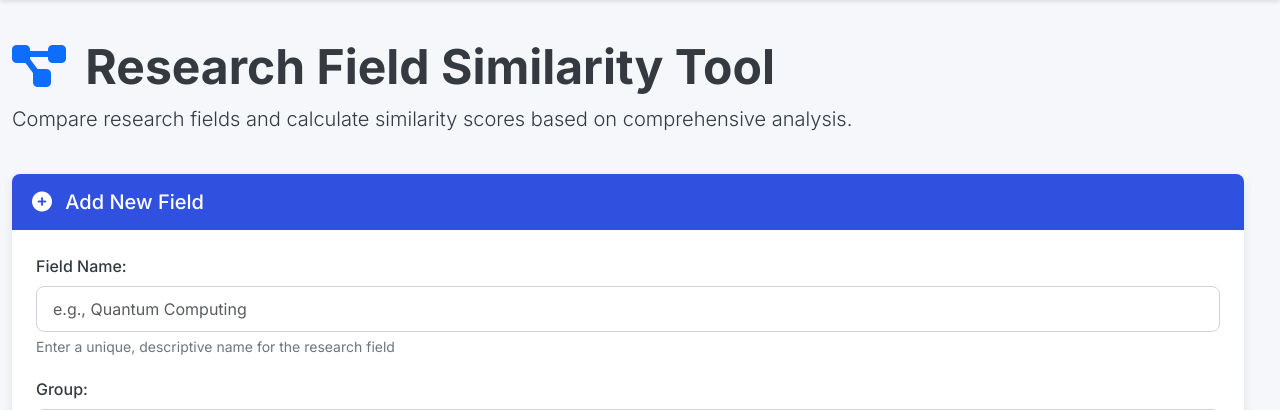
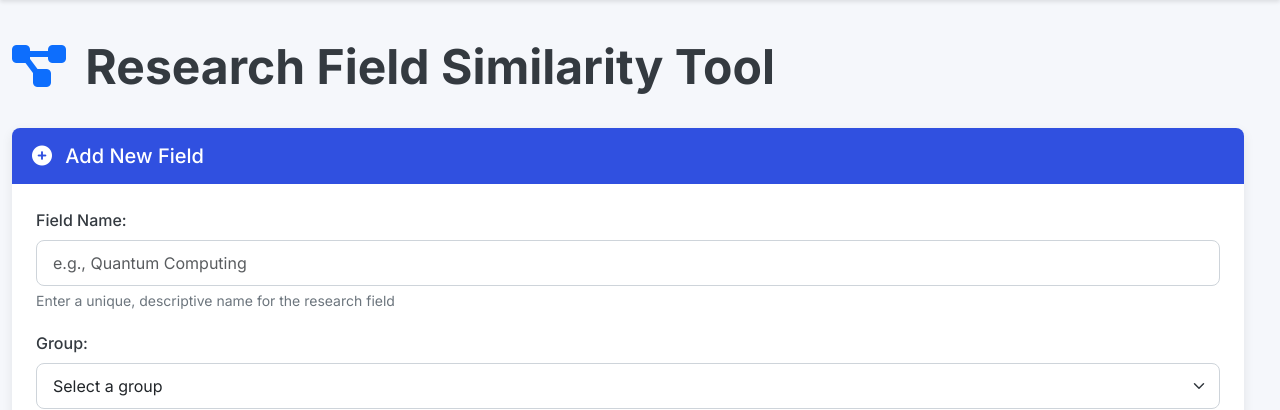
Before and after one commit to Mohammed87FS/Tags_Similarity_Calcualtion, a Flask app: page / in a window 1280 px wide. Shown: the part 64-474 px from the top of the page. Run offline with Flask 3, Linux system fonts and the light colour scheme; some libraries are stand-ins or nearby versions.

Commit message:
more tests to be made

```diff
--- a/python/templates/final_app.html
+++ b/python/templates/final_app.html
@@ -68,7 +68,7 @@
                     <i class="fas fa-project-diagram me-2 text-primary" aria-hidden="true"></i>
                     Research Field Similarity Tool
                 </h1>
-                <p class="lead">Compare research fields and calculate similarity scores based on comprehensive analysis.</p>
+
             </div>
         </div>
 
```
